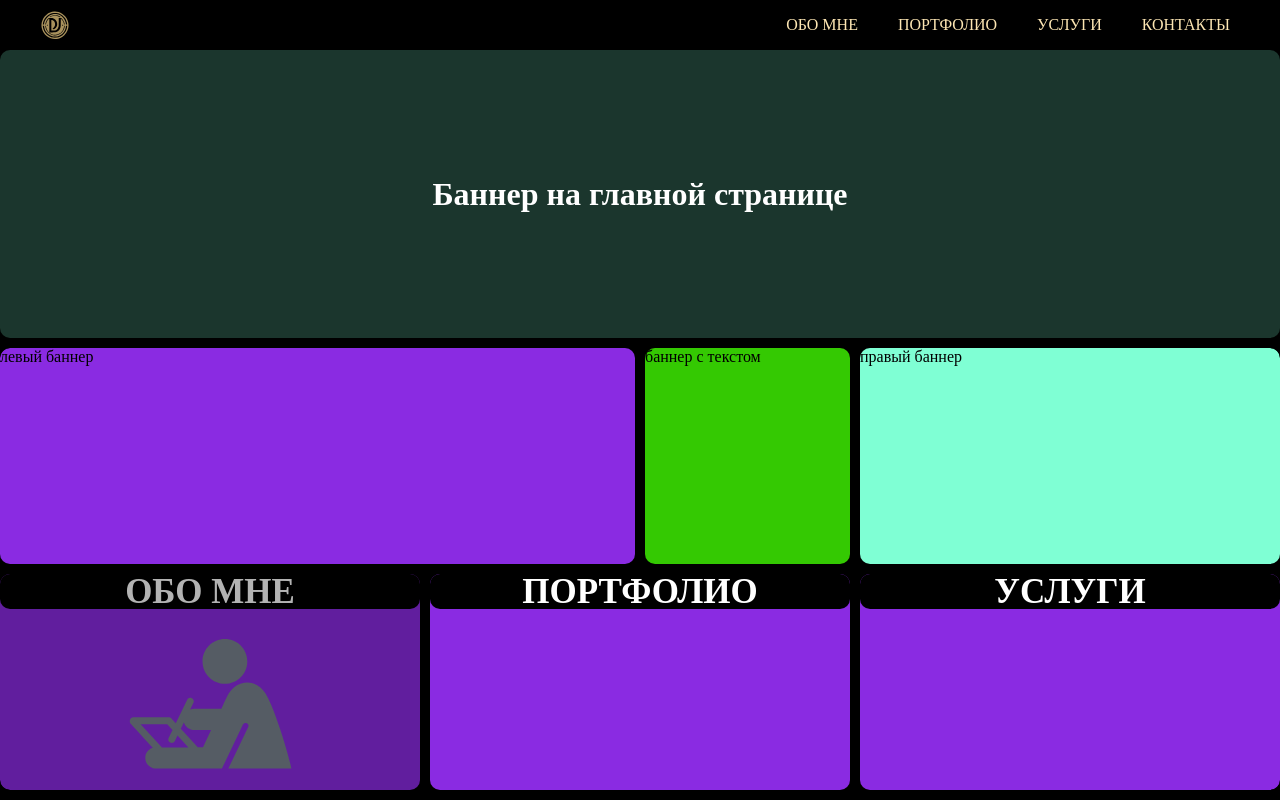
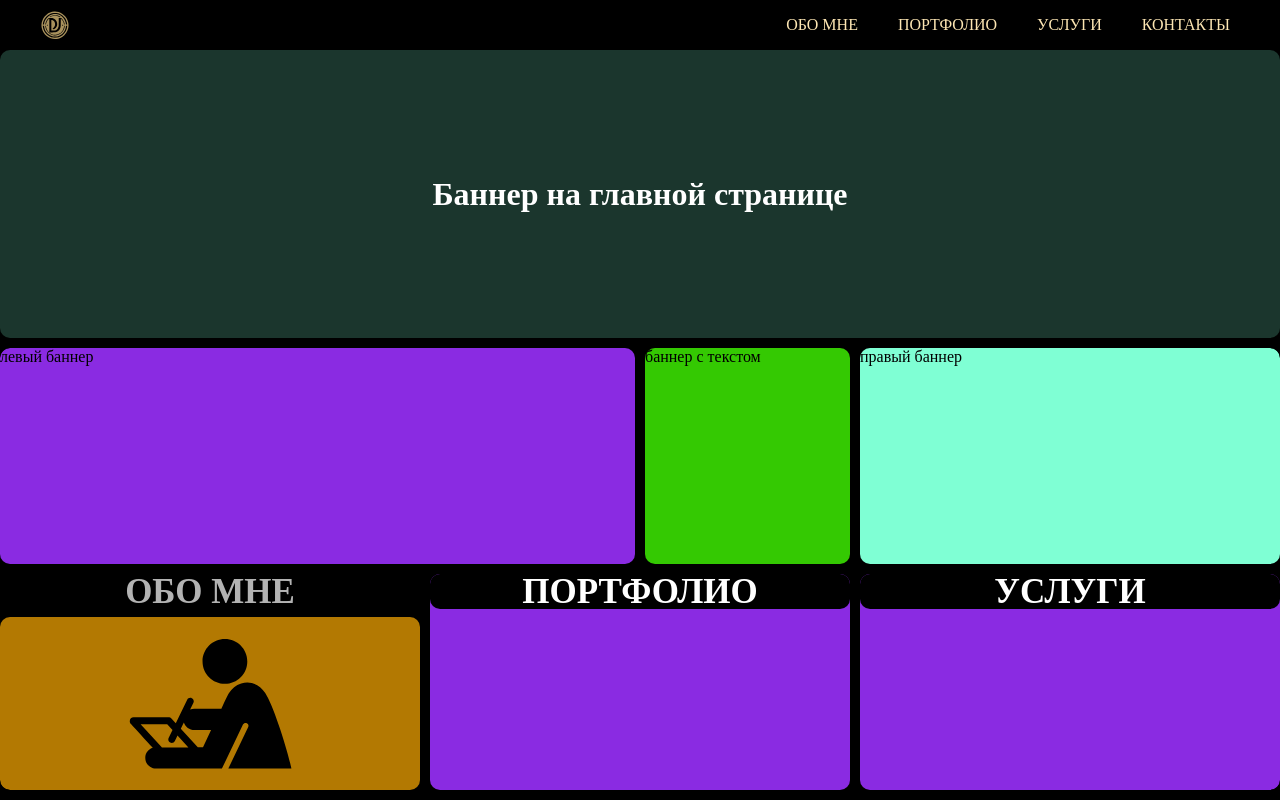
Before and after one commit to Dmitry-Dudarev/valentina-app, a React (Create React App) app: page / in a window 1280 px wide. In both pictures the pointer is over the element 210 px from the left and 703 px from the top of the page. Built offline with nearby package versions, Linux system fonts and the light colour scheme; the HTML template or start-up script is replaced by a standard one.

Commit message:
feat: подготовлен блок обо мне в Main

```diff
--- a/src/components/Main/Main.css
+++ b/src/components/Main/Main.css
@@ -75,18 +75,22 @@
   background-position: center;
   background-repeat: no-repeat;
   flex-grow: 1;
+
+  transition: background-color 0.8s;
 }
 
 .main__grid-about-me-link {
   grid-column: 1 / span 2;
   grid-row: 2;
-  background-color: blueviolet;
+}
+
+.main__grid-about-me-link:hover .main__grid-cell-image {
+  background-color: #ffad03;
+  background-image: url('../../images/about-me__icon_black.svg');
 }
 
 .main__grid-about-me-cell-image {
   background-image: url('../../images/about-me__icon.svg');
-  /* background-color: red; */
-
 }
 
 .main__grid-portfolio-link {
```
Also changed, not shown: src/images/about-me__icon_black.svg (added).
